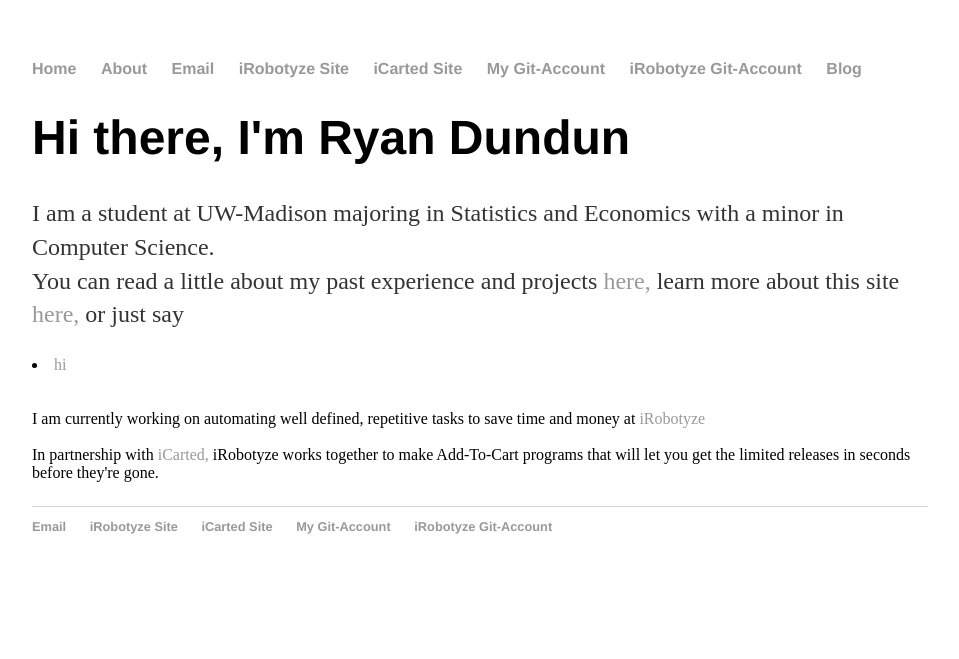
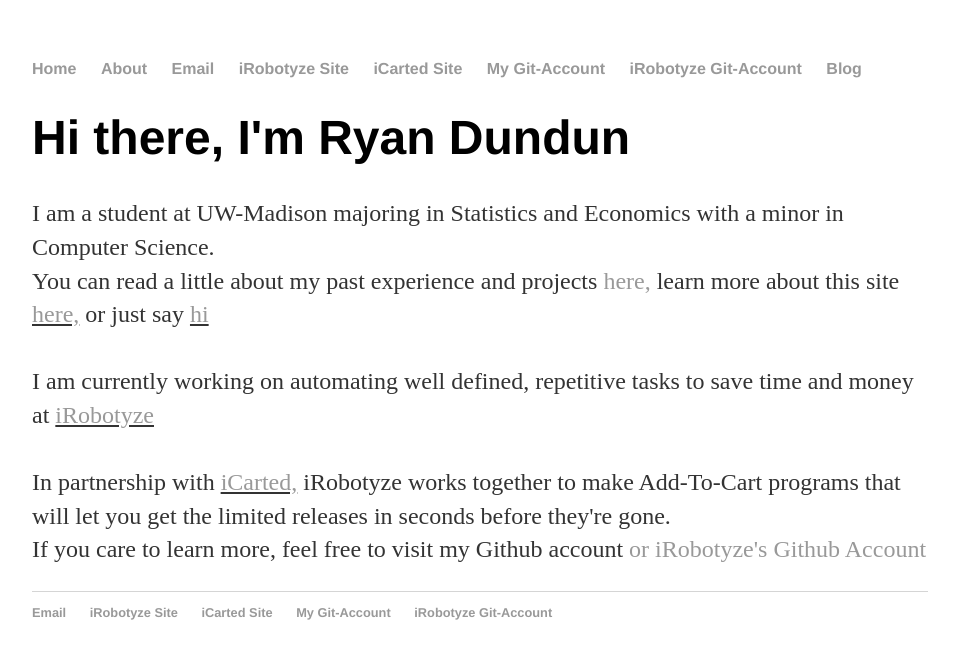
Before and after one commit to ryandundun/backup-Website, a Jekyll site: the page built from index.html, in a window 1280 px wide. Shown: the top 659 px of the page, without its empty margins (160-1119 px from the left). Built offline with Jekyll 4.4.1, drawn with Linux system fonts in a browser that asks for light colours.

Commit message:
Update index.html

```diff
--- a/index.html
+++ b/index.html
@@ -6,13 +6,16 @@
 	<h1>Hi there, I'm Ryan Dundun</h1>
 	<p>  I am a student at UW-Madison majoring in Statistics and Economics with a minor in Computer Science. <br/>
 			You can read a little about my past experience and projects <a href="https://ryandundun.github.io/projects">here,</a>
-		learn more about this site <a href="https://ryandundun.github.io/about">here,</a> or just say <li><a href="mailto:dundun@wisc.edu">hi</a></li>
+		learn more about this site <u><a href="https://ryandundun.github.io/about">here,</a></u> or just say <u><a href="mailto:dundun@wisc.edu">hi</a></u>
 		<br>
 		<br>
-		I am currently working on automating well defined, repetitive tasks to save time and money at <a href="https://irobotyze.github.io">iRobotyze</a><br/>
+		I am currently working on automating well defined, repetitive tasks to save time and money at <u><a href="https://irobotyze.github.io">iRobotyze</a></u><br/>
 		<br>
 
-		In partnership with <a href="https://icarts.shop">iCarted,</a> iRobotyze works together to make Add-To-Cart
+		In partnership with <u><a href="https://icarts.shop">iCarted,</a></u> iRobotyze works together to make Add-To-Cart
 		programs that will let you get the limited releases in seconds before they're gone.
+		<br>
+		If you care to learn more, feel free to visit my Github account <u><a href="https://github.com/ryandundun"</a></u> or iRobotyze's Github Account
+		<u><a href="https://github.com/iRobotyze"</a></u>
 	</p>
 </div><!-- /.blurb -->
```
